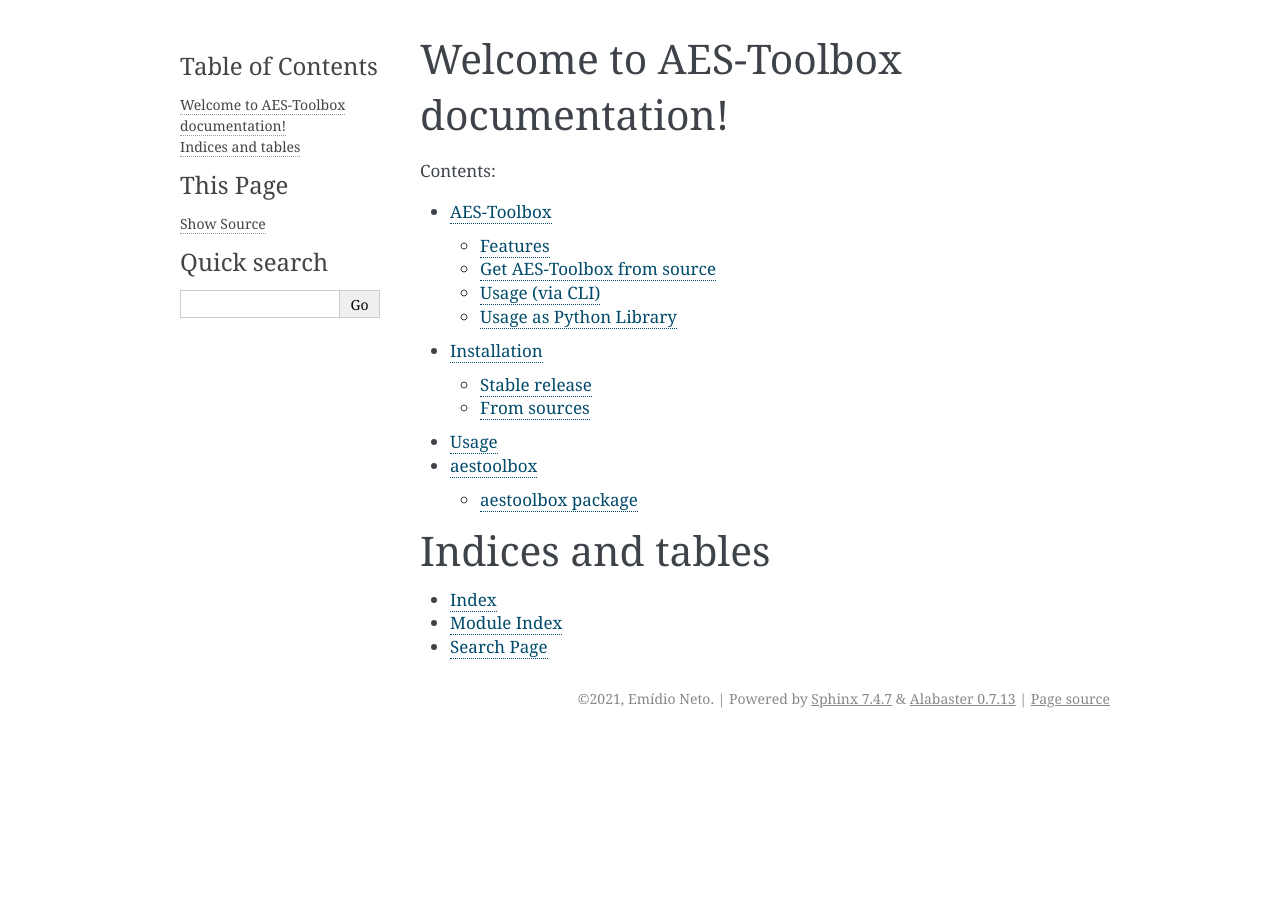
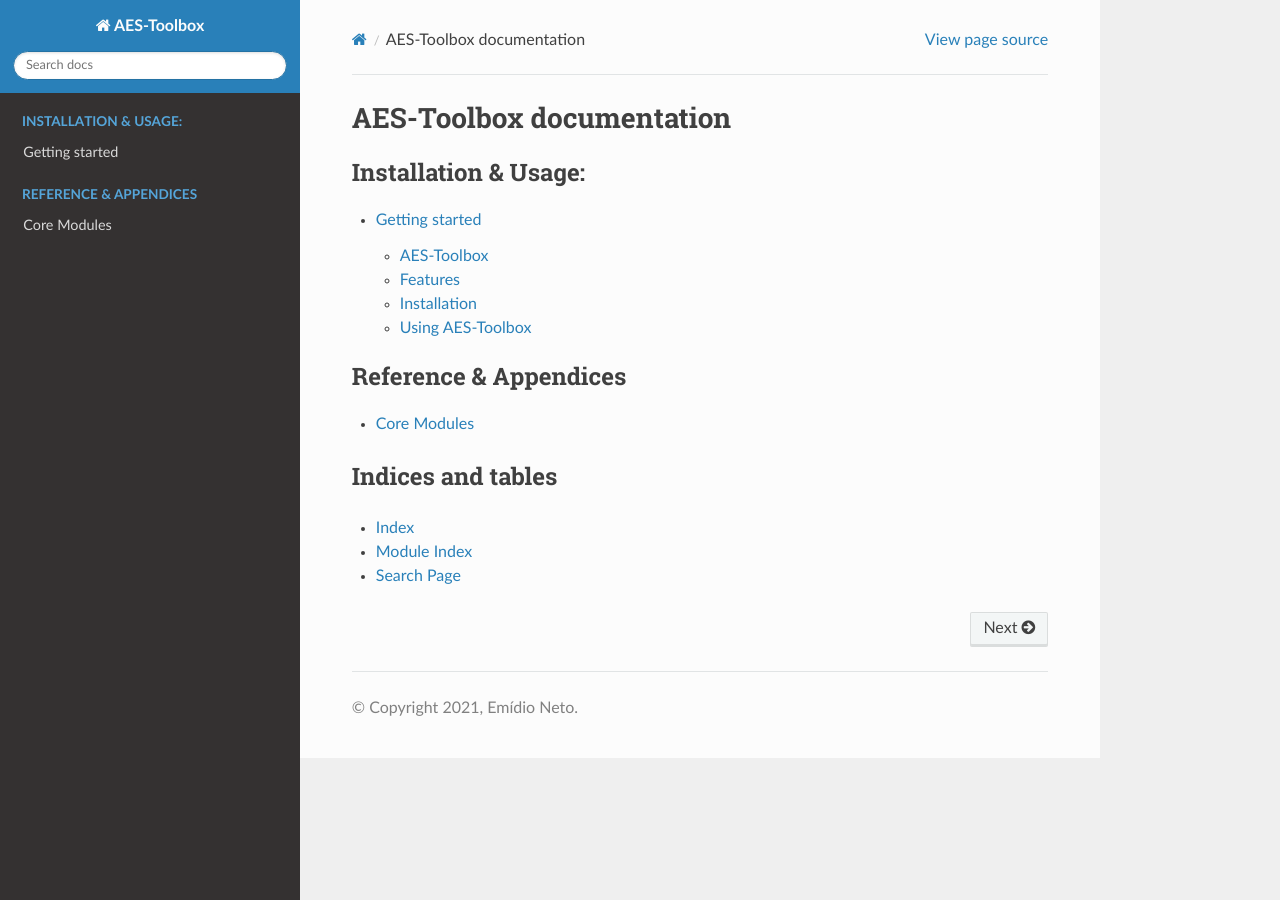
Before and after one commit to emdneto/aestoolbox, a Sphinx documentation site: the page built from docs/index.rst, in a window 1280 px wide. Built offline with Sphinx 7.4.7 and the Read the Docs theme 2.0.0, drawn with Linux system fonts in a browser that asks for light colours; the version number could not be read and is left out.

Commit message:
Change docs theme and host under readthedocs Fixes #20

```diff
--- a/docs/conf.py
+++ b/docs/conf.py
@@ -17,6 +17,7 @@
 #
 import os
 import sys
+import sphinx_rtd_theme  # noqa: F401
 
 sys.path.insert(0, os.path.abspath(".."))
 import aestoolbox  # noqa: E402
@@ -55,7 +56,7 @@
 # The short X.Y version.
 version = aestoolbox.__version__
 # The full version, including alpha/beta/rc tags.
-release = aestoolbox.__version__
+# release = "a"
 
 # The language for content autogenerated by Sphinx. Refer to documentation
 # for a list of supported languages.
@@ -75,13 +76,12 @@
 # If true, `todo` and `todoList` produce output, else they produce nothing.
 todo_include_todos = False
 
-
 # -- Options for HTML output -------------------------------------------
 
 # The theme to use for HTML and HTML Help pages.  See the documentation for
 # a list of builtin themes.
 #
-html_theme = "alabaster"
+html_theme = "sphinx_rtd_theme"
 
 # Theme options are theme-specific and customize the look and feel of a
 # theme further.  For a list of options available for each theme, see the
@@ -102,21 +102,6 @@
 
 
 # -- Options for LaTeX output ------------------------------------------
-
-latex_elements = {
-    # The paper size ('letterpaper' or 'a4paper').
-    #
-    # 'papersize': 'letterpaper',
-    # The font size ('10pt', '11pt' or '12pt').
-    #
-    # 'pointsize': '10pt',
-    # Additional stuff for the LaTeX preamble.
-    #
-    # 'preamble': '',
-    # Latex figure (float) alignment
-    #
-    # 'figure_align': 'htbp',
-}
 
 # Grouping the document tree into LaTeX files. List of tuples
 # (source start file, target name, title, author, documentclass
@@ -145,3 +130,5 @@
         "Miscellaneous",
     ),
 ]
+
+html_show_sphinx = False
--- a/docs/index.rst
+++ b/docs/index.rst
@@ -1,14 +1,19 @@
-Welcome to AES-Toolbox documentation!
-======================================
+*************************************
+AES-Toolbox documentation
+*************************************
+
 
 .. toctree::
    :maxdepth: 2
-   :caption: Contents:
+   :caption: Installation & Usage:
 
    readme
-   installation
-   usage
-   modules
+
+.. toctree::
+   :maxdepth: 1
+   :caption: Reference & Appendices
+
+   references
 
 
 Indices and tables
--- a/docs/installation.rst
+++ /dev/null
@@ -1,51 +0,0 @@
-.. highlight:: shell
-
-============
-Installation
-============
-
-
-Stable release
---------------
-
-To install AES-Toolbox, run this command in your terminal:
-
-.. code-block:: console
-
-    $ pip install aestoolbox
-
-This is the preferred method to install AES-Toolbox, as it will always install the most recent stable release.
-
-If you don't have `pip`_ installed, this `Python installation guide`_ can guide
-you through the process.
-
-.. _pip: https://pip.pypa.io
-.. _Python installation guide: http://docs.python-guide.org/en/latest/starting/installation/
-
-
-From sources
-------------
-
-The sources for AES-Toolbox can be downloaded from the `Github repo`_.
-
-You can either clone the public repository:
-
-.. code-block:: console
-
-    $ git clone git://github.com/emdneto/aestoolbox
-
-Or download the `tarball`_:
-
-.. code-block:: console
-
-    $ curl -OJL https://github.com/emdneto/aestoolbox/tarball/master
-
-Once you have a copy of the source, you can install it with:
-
-.. code-block:: console
-
-    $ python setup.py install
-
-
-.. _Github repo: https://github.com/emdneto/aestoolbox
-.. _tarball: https://github.com/emdneto/aestoolbox/tarball/master
--- a/docs/readme.rst
+++ b/docs/readme.rst
@@ -1 +1,4 @@
+***************
+Getting started
+***************
 .. include:: ../README.rst
--- /dev/null
+++ b/docs/references.rst
@@ -0,0 +1,4 @@
+***************
+Core Modules
+***************
+.. include:: ./modules.rst
--- a/docs/usage.rst
+++ /dev/null
@@ -1,7 +0,0 @@
-=====
-Usage
-=====
-
-To use AES-Toolbox in a project::
-
-    import aestoolbox
```
Also changed, not shown: README.rst (+46 -10 lines), 4 other files.
